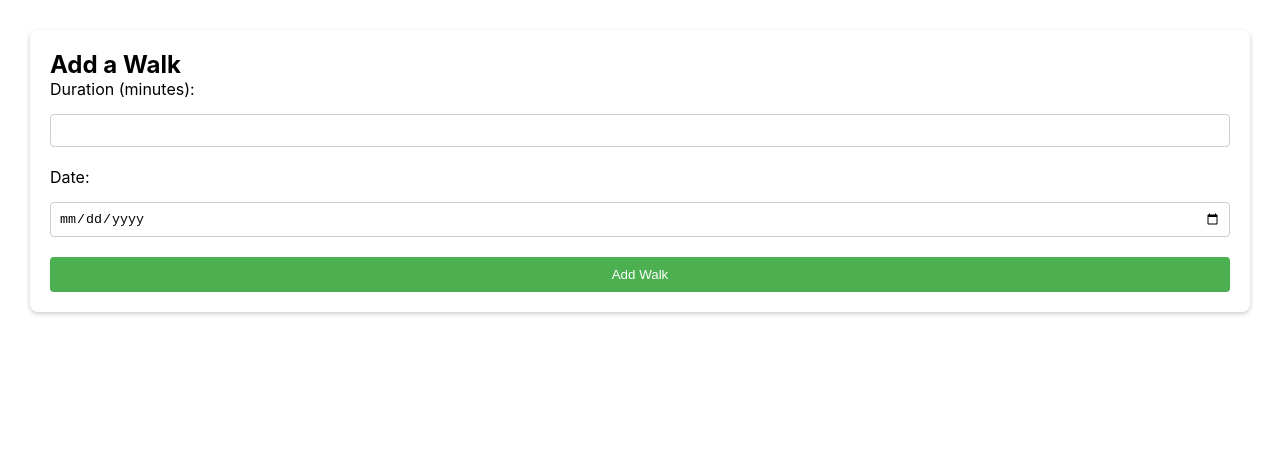
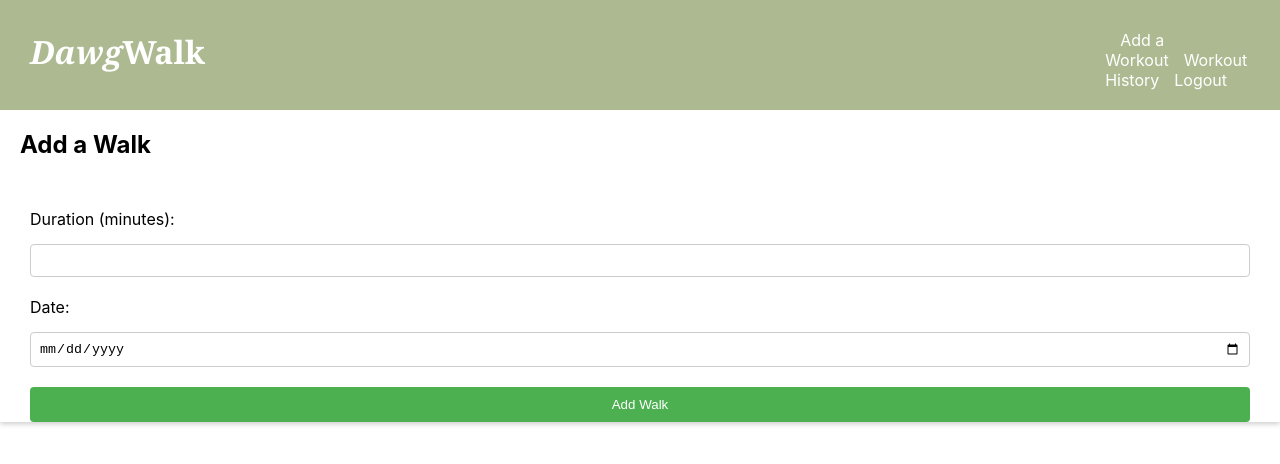
Before and after one commit to cgp89673/fit_tracker, a React (Create React App) app: page /add-workout in a window 1280 px wide. Shown: the top 464 px of the page. Built offline with nearby package versions, Linux system fonts and the light colour scheme.

Commit message:
Logout button and minor cosmetics

```diff
--- a/src/components/AddWorkout.css
+++ b/src/components/AddWorkout.css
@@ -1,8 +1,6 @@
 .add-workout-container {
     background-color: #fff;
-    padding: 20px;
-    margin: 30px;
-    border-radius: 8px;
+
     box-shadow: 0 2px 5px rgba(0,0,0,0.2);
   }
 
@@ -31,3 +29,12 @@
     border-radius: 4px;
     cursor: pointer;
   }
+
+  h2 {
+    padding: 20px;
+  }
+
+  form {
+    margin: 30px;
+    border-radius: 8px;
+  }
--- a/src/components/AddWorkout.js
+++ b/src/components/AddWorkout.js
@@ -1,6 +1,7 @@
 "use client"
 import React, { useState } from 'react';
 import './AddWorkout.css';
+import Hdr from './Hdr';
 
 const AddWorkout = () => {
   const [duration, setDuration] = useState('');
@@ -15,7 +16,9 @@ const AddWorkout = () => {
   };
 
   return (
+
     <div className="add-workout-container">
+      <Hdr></Hdr>
       <h2>Add a Walk</h2>
       <form onSubmit={handleSubmit} className="add-workout-form">
         <label htmlFor="duration">Duration (minutes):</label>
--- a/src/components/Hdr.css
+++ b/src/components/Hdr.css
@@ -24,3 +24,7 @@
     text-decoration: none;
     margin-left: 15px;
   }
+
+.hdr-nav {
+    padding-left: 900px;
+}
--- a/src/components/Hdr.js
+++ b/src/components/Hdr.js
@@ -27,9 +27,9 @@ const Hdr = () => {
         <h1><i>Dawg</i>Walk</h1>
       </Link>
       <nav className="hdr-nav">
-
         <Link to="/add-workout" className="hdr-link">Add a Workout</Link>
         <Link to="/workout-history" className="hdr-link">Workout History</Link>
+        <Link to="/" >Logout</Link>
       </nav>
     </header>
   );
--- a/src/components/HomeContent.css
+++ b/src/components/HomeContent.css
@@ -16,3 +16,8 @@
     margin-top: 10px;
     padding-left:25px;
 }
+
+a {
+    color: white;
+    text-decoration: none;
+}
--- a/src/components/WorkoutHistory.css
+++ b/src/components/WorkoutHistory.css
@@ -33,8 +33,6 @@
 
 .chart-container {
   background-color: rgb(244, 255, 240);
-
-
   width: 700px;
   margin-top: 20px;
   position: relative;
--- a/src/components/WorkoutHistory.js
+++ b/src/components/WorkoutHistory.js
@@ -2,6 +2,7 @@ import React from 'react';
 import { Doughnut, Bar } from 'react-chartjs-2';
 import 'chart.js/auto';
 import './WorkoutHistory.css';
+import Hdr from './Hdr';
 
 const WorkoutHistory = () => {
   // Dummy data for the workouts
@@ -83,6 +84,8 @@ const WorkoutHistory = () => {
   };
 
   return (
+    <div>
+      <Hdr></Hdr>
     <div className="workout-history-container">
       <h1>Your Walk History</h1>
       <div className="workout-cards-container">
@@ -109,6 +112,7 @@ const WorkoutHistory = () => {
         </div>
       </div>
     </div>
+    </div>
   );
 };
 
```
